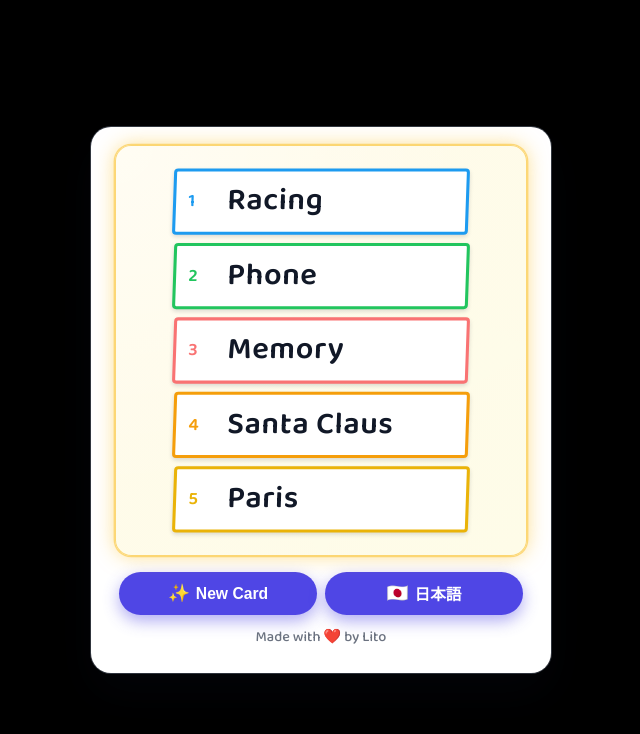
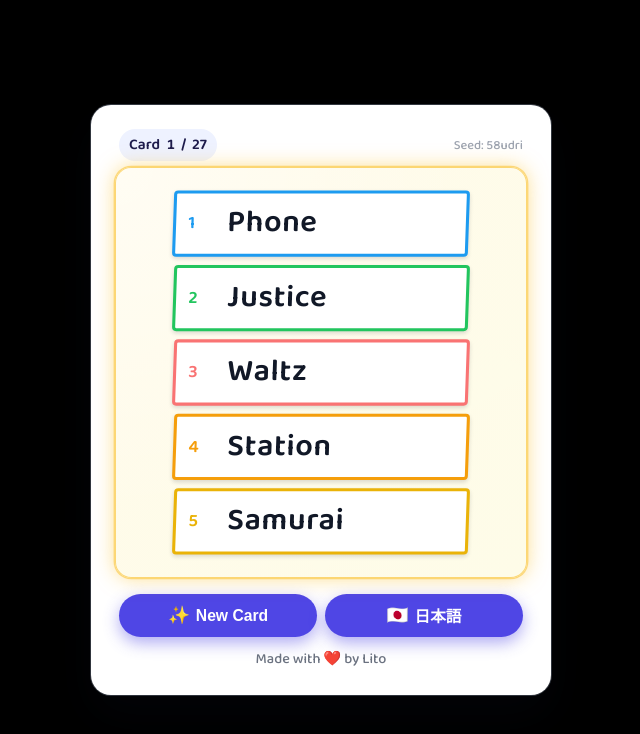
Before and after one commit to JoseVegaPro/GuessGame, a plain HTML site: page index.html in a window 1280 px wide. Shown: the whole page, without its empty margins (319-959 px from the left). Drawn offline with Linux system fonts and the light colour scheme.

Commit message:
Seed Control

```diff
--- a/index.html
+++ b/index.html
@@ -90,10 +90,6 @@
 
     .card-number span#card-number {
       font-variant-numeric: tabular-nums;
-    }
-
-    .dice {
-      font-size: 1rem;
     }
 
     .hint {
@@ -373,6 +369,13 @@
 </head>
 <body>
   <div class="app">
+    <div class="card-header">
+      <div class="card-number">
+        Card <span id="card-number">1</span>/<span id="card-total">--</span>
+      </div>
+      <div class="hint">Seed: <span id="seed-display"></span></div>
+    </div>
+
     <div class="word-card">
       <ol id="word-list">
         <!-- Words go here -->
@@ -554,33 +557,46 @@
     const CATEGORY_KEYS = ["object", "place", "figure", "action", "abstract"];
     const MAX_CARDS = Math.min(...CATEGORY_KEYS.map(k => WORD_BANK[k].length));
 
-    let remainingBank = JSON.parse(JSON.stringify(WORD_BANK));
-    let cardsDrawn = 0;
+    let deck = [];
+    let cardIndex = 0;
     let showJapanese = false;
+    let seedString = "";
+    let rng = null;
 
-    function pickRandom(arr) {
-      return arr[Math.floor(Math.random() * arr.length)];
+    function generateSeed() {
+      return Math.random().toString(36).slice(2, 8);
     }
 
-    function drawFrom(category) {
-      const pile = remainingBank[category];
-      if (!pile || pile.length === 0) {
-        return null;
+    function stringToSeed(str) {
+      let h = 0x811c9dc5;
+      for (let i = 0; i < str.length; i++) {
+        h ^= str.charCodeAt(i);
+        h = Math.imul(h, 0x01000193);
       }
-      const idx = Math.floor(Math.random() * pile.length);
-      // Remove and return one word so it won't repeat
-      return pile.splice(idx, 1)[0];
+      return h >>> 0;
     }
 
-    // One word from each category = 5-per-card structure, with random order each time
-    function getRandomCardWords() {
-      const shuffled = [...CATEGORY_KEYS];
-      // Fisher-Yates shuffle
-      for (let i = shuffled.length - 1; i > 0; i--) {
-        const j = Math.floor(Math.random() * (i + 1));
-        [shuffled[i], shuffled[j]] = [shuffled[j], shuffled[i]];
+    // Deterministic PRNG
+    function mulberry32(a) {
+      return function() {
+        let t = a += 0x6d2b79f5;
+        t = Math.imul(t ^ t >>> 15, t | 1);
+        t ^= t + Math.imul(t ^ t >>> 7, t | 61);
+        return ((t ^ t >>> 14) >>> 0) / 4294967296;
+      };
+    }
+
+    function makeRng(seedStr) {
+      return mulberry32(stringToSeed(seedStr));
+    }
+
+    function seededShuffle(arr) {
+      const copy = [...arr];
+      for (let i = copy.length - 1; i > 0; i--) {
+        const j = Math.floor(rng() * (i + 1));
+        [copy[i], copy[j]] = [copy[j], copy[i]];
       }
-      return shuffled.map(cat => drawFrom(cat));
+      return copy;
     }
 
     function randomAccentTheme() {
@@ -591,7 +607,7 @@
         { accent: "#0ea5e9", accentSoft: "#e0f2fe" },
         { accent: "#f97316", accentSoft: "#ffedd5" }
       ];
-      return pickRandom(themes);
+      return themes[Math.floor(rng() * themes.length)];
     }
 
     function applyTheme() {
@@ -600,21 +616,39 @@
       document.documentElement.style.setProperty("--accent-soft", theme.accentSoft);
     }
 
-    function renderNewCard() {
+    function buildDeck() {
+      rng = makeRng(seedString);
+      const perCategory = {};
+      CATEGORY_KEYS.forEach(key => {
+        perCategory[key] = seededShuffle(WORD_BANK[key]);
+      });
+
+      deck = [];
+      for (let i = 0; i < MAX_CARDS; i++) {
+        const cardWords = CATEGORY_KEYS.map(key => perCategory[key][i]);
+        deck.push(seededShuffle(cardWords));
+      }
+      cardIndex = 0;
+      updateCardCounter();
+    }
+
+    function updateCardCounter() {
+      const cardNumberEl = document.getElementById("card-number");
+      const cardTotalEl = document.getElementById("card-total");
+      if (cardNumberEl) {
+        cardNumberEl.textContent = Math.min(cardIndex + 1, deck.length);
+      }
+      if (cardTotalEl) {
+        cardTotalEl.textContent = deck.length;
+      }
+    }
+
+    function renderCard() {
+      if (!deck.length) return;
       const card = document.querySelector(".word-card");
       const list = document.getElementById("word-list");
       const newCardBtn = document.getElementById("new-card-btn");
 
-      // If we've already drawn the maximum unique cards, switch to restart mode
-      if (cardsDrawn >= MAX_CARDS) {
-        if (newCardBtn) {
-          newCardBtn.textContent = "Restart Deck";
-          newCardBtn.dataset.mode = "restart";
-        }
-        return;
-      }
-
-      // Always change theme on a new card
       applyTheme();
 
       // Trigger a little "pop" animation
@@ -622,12 +656,10 @@
       void card.offsetWidth; // Force reflow
       card.classList.add("pop");
 
-      // Clear and add new words
       list.innerHTML = "";
-      const words = getRandomCardWords();
+      const words = deck[cardIndex];
       words.forEach((word, index) => {
         const li = document.createElement("li");
-        // Color band based on row number 1–5
         li.classList.add(`color-${index + 1}`);
 
         const label = document.createElement("div");
@@ -649,8 +681,17 @@
         list.appendChild(li);
       });
 
-      // Count this card as drawn
-      cardsDrawn += 1;
+      updateCardCounter();
+
+      if (newCardBtn) {
+        if (cardIndex >= deck.length - 1) {
+          newCardBtn.textContent = "Restart Deck";
+          newCardBtn.dataset.mode = "restart";
+        } else {
+          newCardBtn.innerHTML = '<span class="emoji">✨</span>New Card';
+          newCardBtn.dataset.mode = "draw";
+        }
+      }
     }
 
     function updateCardLanguage() {
@@ -660,6 +701,23 @@
         const ja = span.dataset.ja || en;
         span.textContent = showJapanese ? ja : en;
       });
+    }
+
+    function updateSeedInUrl(seed) {
+      const params = new URLSearchParams(window.location.search);
+      params.set("seed", seed);
+      const newUrl = `${window.location.pathname}?${params.toString()}`;
+      window.history.replaceState({}, "", newUrl);
+      const seedDisplay = document.getElementById("seed-display");
+      if (seedDisplay) {
+        seedDisplay.textContent = seed;
+      }
+    }
+
+    function initSeed() {
+      const params = new URLSearchParams(window.location.search);
+      seedString = (params.get("seed") || generateSeed()).slice(0, 32);
+      updateSeedInUrl(seedString);
     }
 
     document.addEventListener("DOMContentLoaded", () => {
@@ -672,23 +730,29 @@
 
       const newCardBtn = document.getElementById("new-card-btn");
       const toggleLangBtn = document.getElementById("toggle-lang-btn");
-      const smallNote = document.querySelector(".small-note");
 
       newCardBtn.innerHTML = '<span class="emoji">✨</span>New Card';
       newCardBtn.dataset.mode = "draw";
       toggleLangBtn.innerHTML = '<span class="emoji">🇯🇵</span>日本語';
 
+      initSeed();
+      buildDeck();
+      renderCard();
+
       // Wire up behavior for the main button
       newCardBtn.addEventListener("click", () => {
         if (newCardBtn.dataset.mode === "restart") {
-          // Reset the deck and go back to normal mode
-          remainingBank = JSON.parse(JSON.stringify(WORD_BANK));
-          cardsDrawn = 0;
-          newCardBtn.innerHTML = '<span class="emoji">✨</span>New Card';
-          newCardBtn.dataset.mode = "draw";
-          renderNewCard();
+          buildDeck();
+          renderCard();
+          return;
+        }
+
+        if (cardIndex < deck.length - 1) {
+          cardIndex += 1;
+          renderCard();
         } else {
-          renderNewCard();
+          newCardBtn.textContent = "Restart Deck";
+          newCardBtn.dataset.mode = "restart";
         }
       });
 
@@ -700,9 +764,6 @@
           : '<span class="emoji">🇯🇵</span>日本語';
         updateCardLanguage();
       });
-
-      // Initial card
-      renderNewCard();
     });
   </script>
 </body>
```
